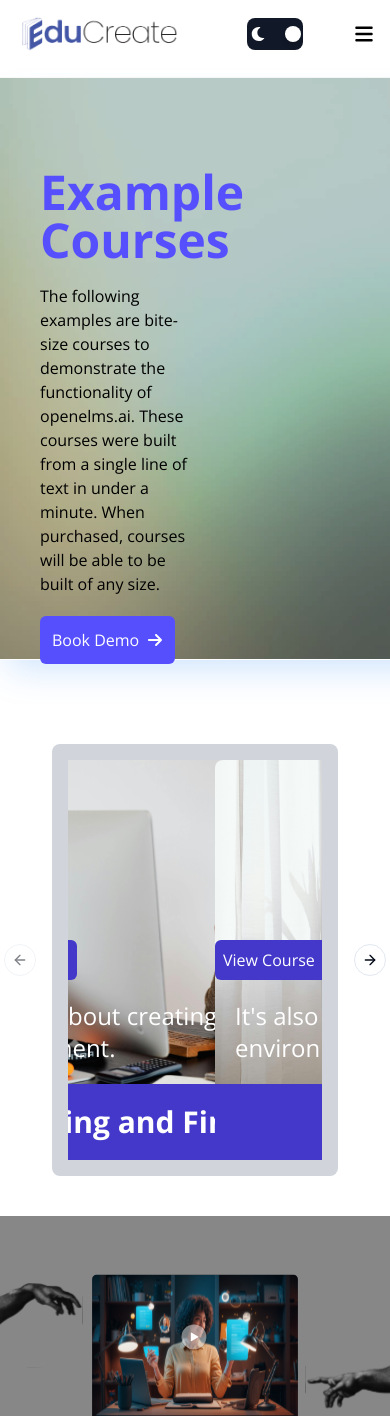
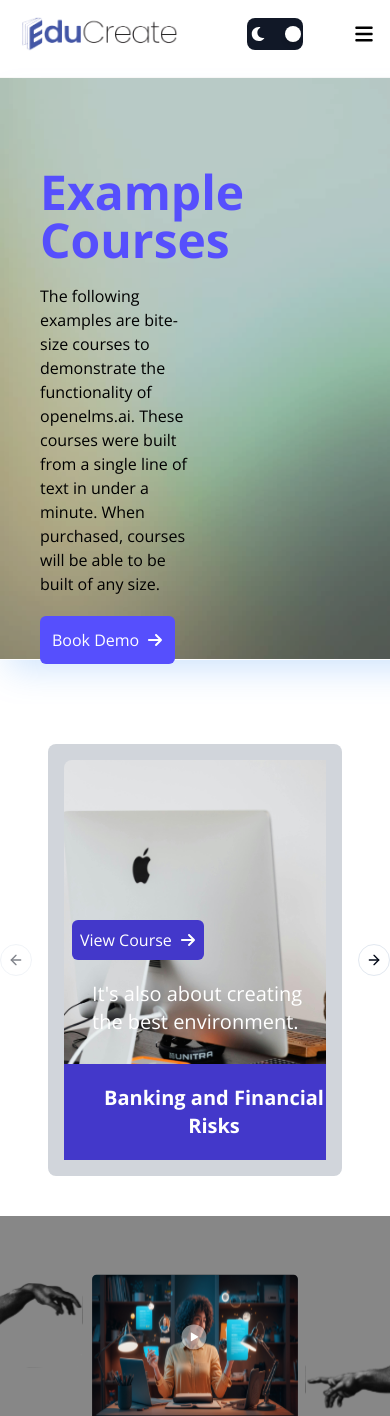
Before and after one commit to hammadmansoor75/educreateweb, a Next.js app: page /examples in a window 390 px wide. Shown: the top 1416 px of the page. Built offline with nearby package versions, Linux system fonts and the light colour scheme.

Commit message:
example changes

```diff
--- a/app/(pages)/examples/page.js
+++ b/app/(pages)/examples/page.js
@@ -14,7 +14,7 @@ const page = () => {
                 <button className='flex items-center justify-center gap-2 bg-examplePurpleBtn text-white p-3 rounded-md mt-5 '>Book Demo <span><FaArrowRight/></span></button>
             </div>
         </section>
-        <section className='py-10 md:px-10 px-5 bg-white dark:bg-black '>
+        <section className='py-10 md:px-10 px-4 bg-white dark:bg-black '>
             <div className='container mx-auto rounded-lg'>
                 <ExampleCarousel/>
             </div>
--- a/components/ExamplesCarousel.jsx
+++ b/components/ExamplesCarousel.jsx
@@ -22,14 +22,14 @@ const ExampleCarousel = () => {
             <CarouselContent>
 
                 {carouselList.map((data,index) => (
-                    <CarouselItem key={index} className="flex items-center justify-center" >
-                        <div className="min-h-[400px] max-h-[400px] min-w-[500px] max-w-[500px] rounded-lg flex items-end justify-end flex-col" style={{ backgroundImage: `url(${data.courseImage})`, backgroundSize: 'cover'}} >
-                            <div className="md:p-5">
+                    <CarouselItem key={index} className="md:flex items-center justify-center" >
+                        <div className="md:min-h-[400px] md:max-h-[400px] md:min-w-[500px] md:max-w-[500px] rounded-lg h-[400px] w-[300px] flex items-end justify-end flex-col" style={{ backgroundImage: `url(${data.courseImage})`, backgroundSize: 'cover'}} >
+                            <div className="p-2 md:p-5">
                                 <button className="flex items-center justify-center gap-2 bg-indigo-700 p-2 rounded-md text-white">View Course <span><FaArrowRight/></span></button>
-                                <h2 className="text-white text-2xl p-5">{data.courseTagline}</h2>
+                                <h2 className="text-white text-xl md:text-2xl p-5">{data.courseTagline}</h2>
                             </div>
 
-                            <h1 className="bg-indigo-700 p-5 w-full text-center text-3xl text-white font-bold">{data.courseName}</h1>
+                            <h1 className="bg-indigo-700 p-5 w-full text-center text-xl md:text-3xl text-white font-bold">{data.courseName}</h1>
                         </div>
                     </CarouselItem>
                 ))}
```
